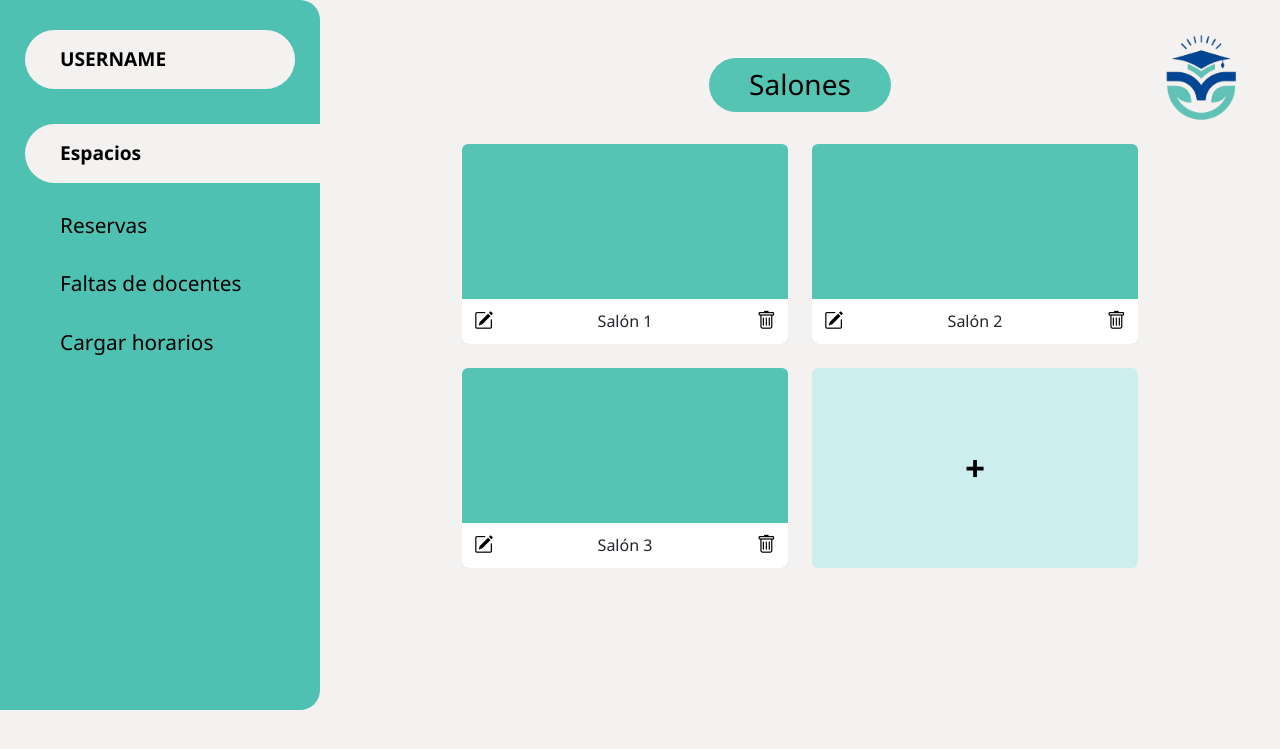
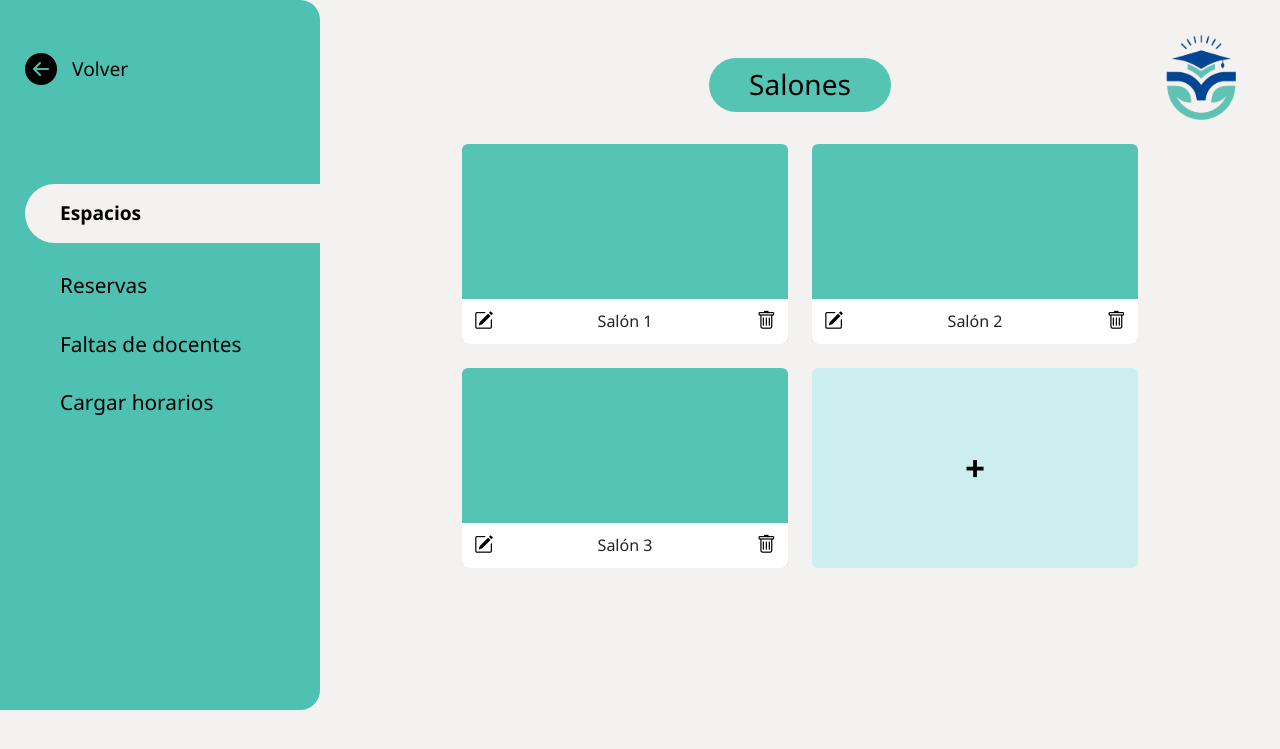
Before and after one commit to monzerratjh/C-C2025, a PHP site: the page made by adscripto php/index-salon.php in a window 1280 px wide. Shown: the top 749 px of the page. Run offline with PHP 8.4, Linux system fonts and the light colour scheme.

Commit message:
Arreglo Banner Adscriptos

```diff
--- a/adscripto php/index-salon.php
+++ b/adscripto php/index-salon.php
@@ -24,13 +24,17 @@
 
   <!-- Menú lateral (para celulares/tablets) -->
   <div class="offcanvas offcanvas-start" tabindex="-1" id="menuLateral">
+    <div class="offcanvas-header">
+      <button type="button" class="btn-close" data-bs-dismiss="offcanvas"></button>
+    </div>
     <div class="offcanvas-body d-flex flex-column">
-      <p class="fw-semibold seleccionado mb-">USERNAME</p>
-        <a href="/adscripto php/adscripto_espacio.php" class="fw-semibold seleccionado mb-2">Espacios</a>
-      <a href="/adscripto php/reservas-adscripto.php" class="nav-opciones mb-2">Reservas</a>
-      <a href="/adscripto php/faltaDocentes.php" class="nav-opciones mb-2">Faltas de docentes</a>
-      <a href="/adscripto php/cargaHorarios.php" class="nav-opciones mb-2">Cargar horarios</a>
-    </div>
+      <a href="adscripto-bienvenida.php" class="mb-3"><i class="bi bi-arrow-left-circle-fill me-2"></i>Volver</a>
+
+       <a href="/adscripto php/adscripto_espacio.php" class="fw-semibold seleccionado mb-2">Espacios</a>
+        <a href="/adscripto php/reservas-adscripto.php" class="nav-opciones">Reservas</a>
+        <a href="/adscripto php/faltaDocentes.php" class="nav-opciones">Faltas docentes</a>
+        <a href="/adscripto php/cargaHorarios.php" class="nav-opciones mb-2">Cargar horarios</a>
+     </div>
   </div>
 
   <!-- Contenedor general -->
@@ -39,12 +43,18 @@
 
       <!-- Banner pantallas grandes -->
       <div class="col-md-3 barra-lateral d-none d-md-flex">
-         <p class="fw-semibold seleccionado usuario mb-">USERNAME</p>
-           <a href="/adscripto php/adscripto_espacio.php" class="fw-semibold seleccionado mb-2">Espacios</a>
+        <div class="volverGeneral">
+          <div class="volver">
+            <a href="adscripto-bienvenida.php"><i class="bi bi-arrow-left-circle-fill icono-volver"></i></a>
+            <a href="adscripto-bienvenida.php">Volver</a>
+          </div>
+        </div>
+
+       <a href="/adscripto php/adscripto_espacio.php" class="fw-semibold seleccionado mb-2">Espacios</a>
       <a href="/adscripto php/reservas-adscripto.php" class="nav-opciones mb-2">Reservas</a>
       <a href="/adscripto php/faltaDocentes.php" class="nav-opciones mb-2">Faltas de docentes</a>
       <a href="/adscripto php/cargaHorarios.php" class="nav-opciones mb-2">Cargar horarios</a>
-     </div>
+    </div>
 
 <!-- Contenido principal -->
 <main class="col-md-9 principal-estudiantes" >
```
Also changed, not shown: adscripto php/adscripto-bienvenida.php (+16 -9 lines), adscripto php/adscripto_espacio.php (+16 -6 lines), adscripto php/agregar-espacio.php (+17 -6 lines), adscripto php/reservas-adscripto.php (+8 -9 lines).
